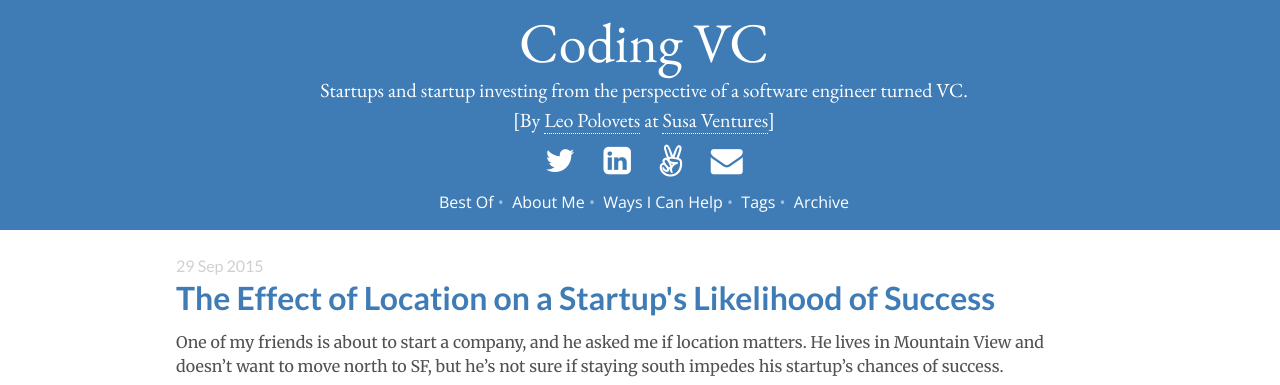
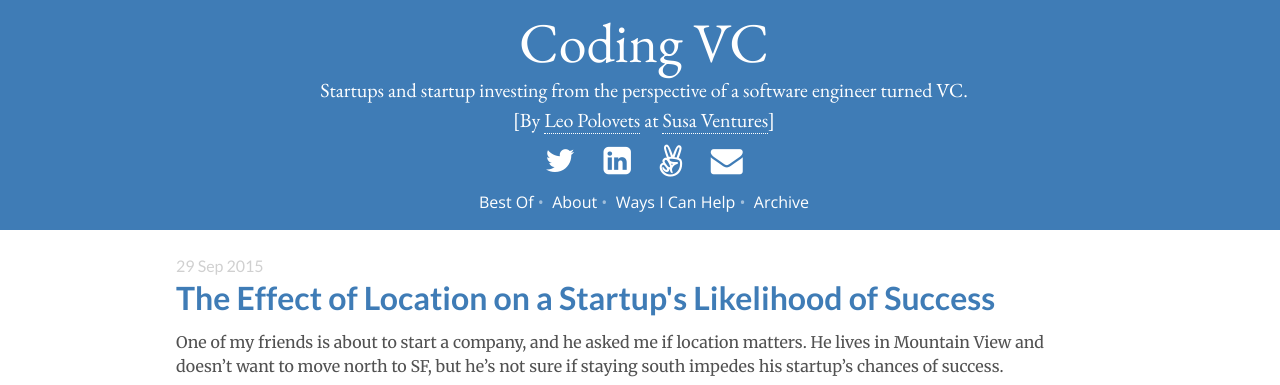
Before and after one commit to codingvc/codingvc, a Jekyll site: the page built from index.html, in a window 1280 px wide and 900 px high. Shown: the top 385 px of the window. Built offline with Jekyll 4.4.1, drawn with Linux system fonts in a browser that asks for light colours; nearby versions of some CDN libraries; Markdown is read by kramdown in place of the engine named in the settings; the list of posts is cut into pages by our own code; comment, search, counter and statistics services are not loaded.

Commit message:
minor tweak

```diff
--- a/_includes/sidebar.html
+++ b/_includes/sidebar.html
@@ -21,9 +21,8 @@
 
       <p>
           <a href="{{ site.url }}best">Best Of</a>&nbsp;&bullet;&nbsp;
-          <a href="{{ site.url }}about">About Me</a>&nbsp;&bullet;&nbsp;
+          <a href="{{ site.url }}about">About</a>&nbsp;&bullet;&nbsp;
           <a href="{{ site.url }}ways-i-can-help">Ways I Can Help</a>&nbsp;&bullet;&nbsp;
-          <a href="{{ site.url }}tags">Tags</a>&nbsp;&bullet;&nbsp;
           <a href="{{ site.url }}archive ">Archive</a><br>
       </p>
   </div>
```
